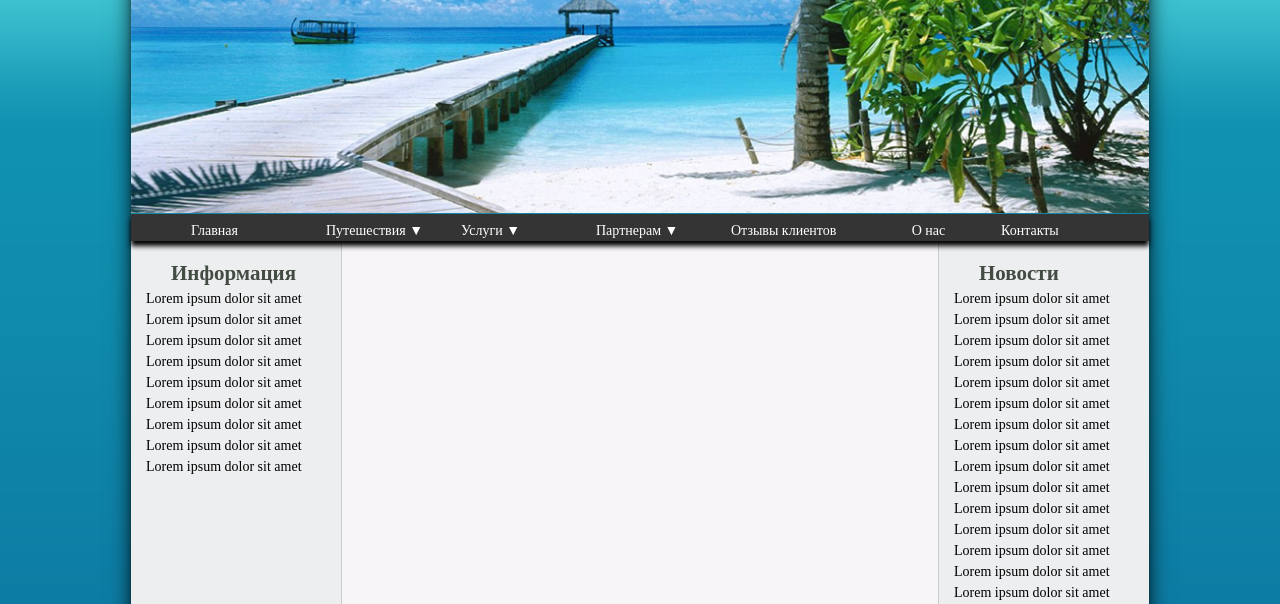
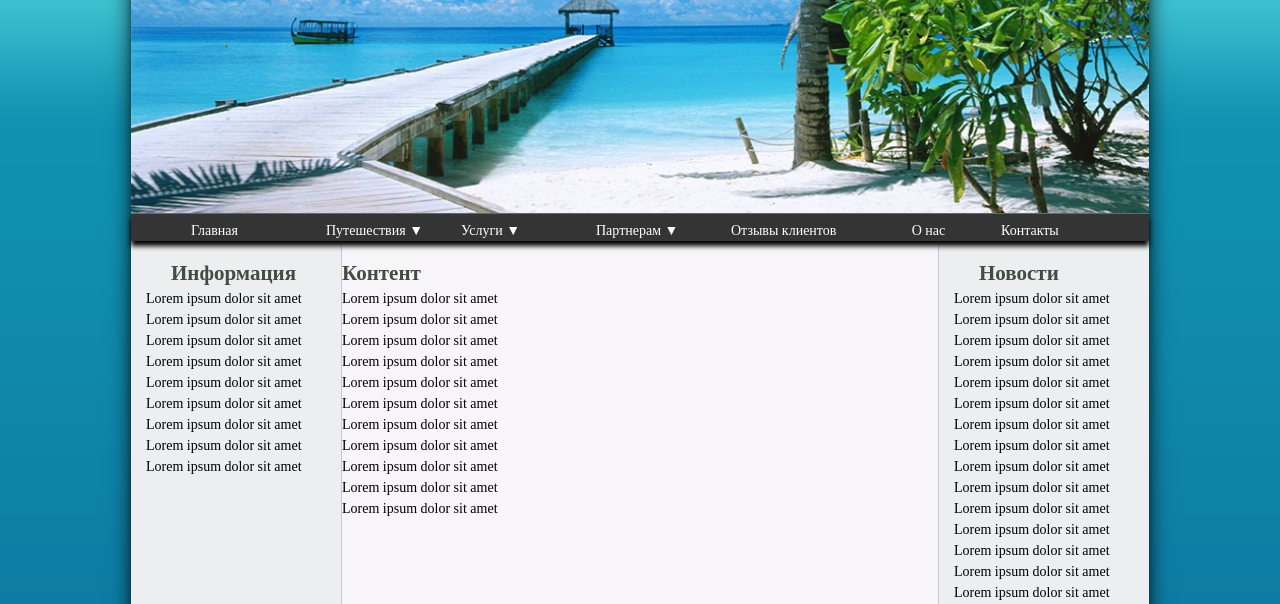
Before and after one commit to solyawork/solyawork.github.io, a plain HTML site: page dz4/index.html in a window 1280 px wide. Shown: the part 196-800 px from the top of the page. Drawn offline with Linux system fonts and the light colour scheme.

Commit message:
new index

```diff
--- a/dz4/index.html
+++ b/dz4/index.html
@@ -12,7 +12,7 @@
 <!--header-->
    <div class="header">
    <div class="logo">
-    <img src="img/logo.png" alt="logo">
+    <a href="#"><img src="img/logo.png" alt="logo"></a>
     <p> Путешествуй по Азии</p>
   </div>
    <div class="contact">
@@ -114,7 +114,18 @@
   </div>
 <!--Контейнер для контента по серидине -->
 <div class="content">
-
+  <h2> Контент</h2>
+  <p>Lorem ipsum dolor sit amet</p>
+  <p>Lorem ipsum dolor sit amet</p>
+  <p>Lorem ipsum dolor sit amet</p>
+  <p>Lorem ipsum dolor sit amet</p>
+  <p>Lorem ipsum dolor sit amet</p>
+  <p>Lorem ipsum dolor sit amet</p>
+  <p>Lorem ipsum dolor sit amet</p>
+  <p>Lorem ipsum dolor sit amet</p>
+  <p>Lorem ipsum dolor sit amet</p>
+  <p>Lorem ipsum dolor sit amet</p>
+  <p>Lorem ipsum dolor sit amet</p>
 </div>
 <!--END Контейнер для контента по серидине-->
   </div>
```
